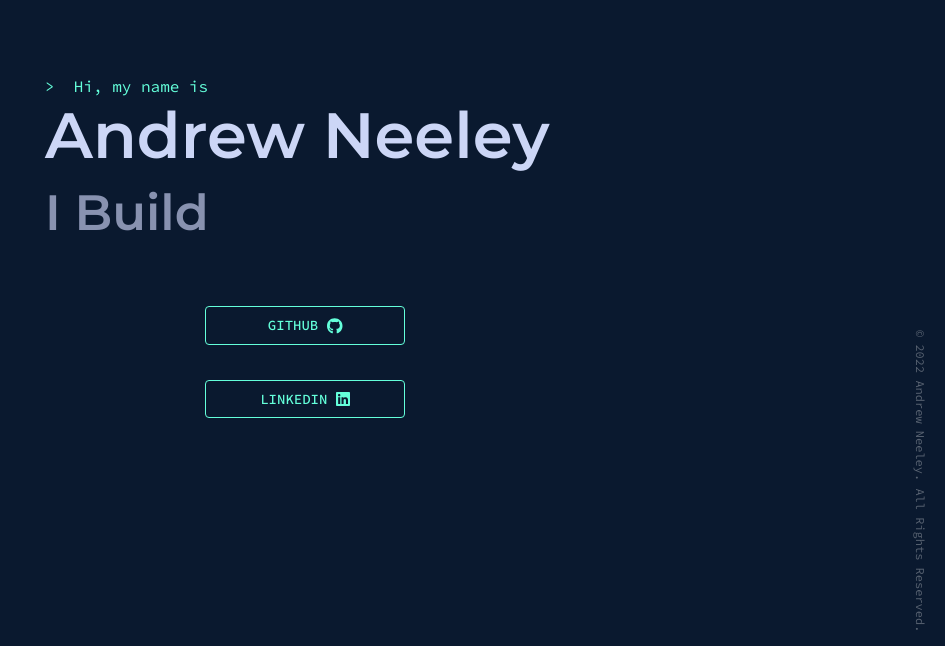
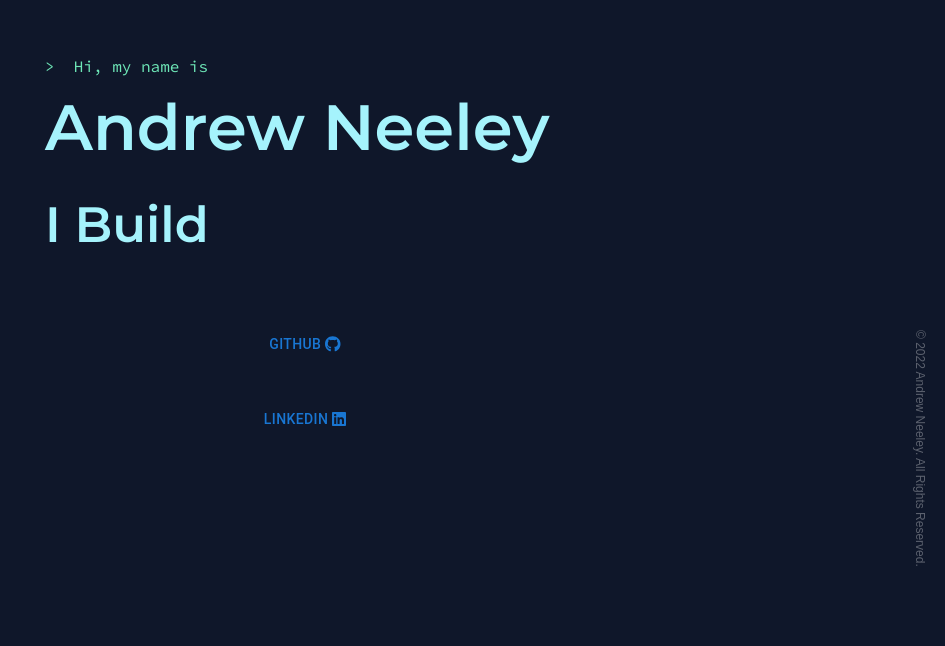
Before and after one commit to aneeley100/portfolio, a Next.js app: page / in a window 1280 px wide. Shown: the part 154-800 px from the top of the page, without its empty margins (335-1280 px from the left). Built offline with nearby package versions, Linux system fonts and the light colour scheme.

Commit message:
more tailwind conversion

```diff
--- a/components/Foot.jsx
+++ b/components/Foot.jsx
@@ -1,11 +1,9 @@
-import { Box, Typography } from "@mui/material"
-
 import styles from "../styles/Foot.module.css"
 
 export default function Foot() {
-    return (
-        <Box className={styles.footer}>
-          <div className={styles.footerText}> © {(new Date().getFullYear())} Andrew Neeley. All Rights Reserved.</div>
-        </Box>
-    )
+  return (
+    <div className={styles.footer}>
+      <div className={styles.footerText}> © {(new Date().getFullYear())} Andrew Neeley. All Rights Reserved.</div>
+    </div>
+  )
 }
--- a/components/ProfileLink.jsx
+++ b/components/ProfileLink.jsx
@@ -1,10 +1,10 @@
-import { Box, Button, Typography } from "@mui/material"
+import { Button } from "@mui/material"
 import Link from "next/link"
 
 export default function ProfileLink({ children, href }) {
   return (
     <Link href={href} passHref={true}>
-      <Button component={"a"} sx={{ borderStyle: "solid", borderWidth: 1, width: 200, color: "primary" }}>
+      <Button component={"a"} className="border-solid text-emerald-300 border w-48">
         {children}
       </Button>
     </Link>
--- a/pages/_app.jsx
+++ b/pages/_app.jsx
@@ -6,65 +6,47 @@ import { Foot } from '../components'
 import Head from 'next/head'
 
 export default function MyApp({ Component, pageProps }) {
-  const mainTheme = createTheme({
-    typography: {
-      fontFamily: '"Source Code Pro", monospace',
-      h1: {
-        fontSize: '4rem',
-        fontWeight: '600',
-        letterSpacing: '0px',
-        fontFamily: '"Montserrat", sans',
-      },
-    },
-    palette: {
-      primary: {
-        main: '#64ffda'
-      },
-      secondary: {
-        main: '#57cbff',
-        pink: '#f57dff'
-      },
-      text: {
-        primary: '#ccd6f6',
-        dim: '#a8b2d1',
-        dimmest: '#8892b0',
-      },
-      background: {
-        default: '#0a192f',
-        light: '#112240',
-        lightest: '#233554',
-        dark: '#020c1b',
-        terminal: '#00000061',
-      }
-    },
-  });
-
-  const startTheme = createTheme({
-    palette: {
-      primary: {
-        main: '#000'
-      },
-      text: {
-        terminal: '#fff'
-      },
-      background: {
-        default: '#fff',
-        terminal: '#000'
-      }
-    },
-  });
-
-  const [activeTheme, setActiveTheme] = useState(mainTheme)
+  // const mainTheme = createTheme({
+  //   typography: {
+  //     fontFamily: '"Source Code Pro", monospace',
+  //     h1: {
+  //       fontSize: '4rem',
+  //       fontWeight: '600',
+  //       letterSpacing: '0px',
+  //       fontFamily: '"Montserrat", sans',
+  //     },
+  //   },
+  //   palette: {
+  //     primary: {
+  //       main: '#64ffda'
+  //     },
+  //     secondary: {
+  //       main: '#57cbff',
+  //       pink: '#f57dff'
+  //     },
+  //     text: {
+  //       primary: '#ccd6f6',
+  //       dim: '#a8b2d1',
+  //       dimmest: '#8892b0',
+  //     },
+  //     background: {
+  //       default: '#0a192f',
+  //       light: '#112240',
+  //       lightest: '#233554',
+  //       dark: '#020c1b',
+  //       terminal: '#00000061',
+  //     }
+  //   },
+  // });
 
   return (
-    <ThemeProvider theme={activeTheme}>
-      <CssBaseline />
+    <>
       <Head>
         <link rel="icon" href="/favicon.ico" />
         <title>Andrew Neeley | Portfolio</title>
       </Head>
       <Foot />
       <Component {...pageProps} />
-    </ThemeProvider>
+    </>
   )
 }
--- a/pages/index.jsx
+++ b/pages/index.jsx
@@ -1,4 +1,4 @@
-import { Box, Typography } from "@mui/material";
+import { span } from "@mui/material";
 import { useRouter } from "next/router";
 import { useState } from "react";
 import Typewriter from "typewriter-effect";
@@ -32,30 +32,18 @@ export default function Home() {
 
   return (
     <>
-      <Box
+      <div
         className="w-screen h-screen flex flex-col items-center justify-center">
-        <Box>
-          <Typography
-            fontFamily={"Source Code Pro"}
-            color={"primary"}>
+        <div>
+          <span className="font-term text-emerald-300">
             &gt;&nbsp; Hi, my name is
-          </Typography>
-          <Typography
-            variant='h1'
-            color={"text.primary"}
-            sx={{ fontWeight: 600, fontSize: "min(4rem, 11.5vw)" }}>
+          </span>
+          <h1
+          className="text-dynamicName">
             Andrew Neeley
-          </Typography>
-          <Typography
-            variant='h1'
-            color={"text.dimmest"}
-            sx={{
-              minWidth: "min(520px, 95vw)",
-              display: "flex",
-              flexDirection: "row",
-              fontSize: "min(3.1rem, 9vw)",
-              marginTop: "12px",
-            }}>
+          </h1>
+          <h1
+          className="text-dynamicSub min-w-dynamicSub flex flex-row mt-3">
             I Build
             <div key={gradient} style={gradientStyle}>
               &nbsp;
@@ -90,9 +78,9 @@ export default function Home() {
               />
 
             </div>
-          </Typography>
-        </Box>
-        <Box className="mt-16 flex flex-col h-28 items-center justify-between">
+          </h1>
+        </div>
+        <div className="mt-16 flex flex-col h-28 items-center justify-between">
           <ProfileLink href='https://www.github.com/aneeley05'>
             Github&nbsp;
             <FontAwesomeIcon className="h-4" icon={faGithub} />{" "}
@@ -104,8 +92,8 @@ export default function Home() {
               icon={faLinkedin}
             />{" "}
           </ProfileLink>
-        </Box>
-      </Box>
+        </div>
+      </div>
     </>
   );
 }
--- a/styles/globals.css
+++ b/styles/globals.css
@@ -1,12 +1,20 @@
 @tailwind base;
 @tailwind components;
 @tailwind utilities;
+@tailwind variants;
 
-body, html {
-  overflow: hidden;
-  transition: width, height 0ms !important;
+body,
+html {
+	overflow: hidden;
+  padding: 0;
+  margin: 0;
+  @apply font-body bg-slate-900 text-cyan-200;
+}
+
+h1 {
+  @apply font-display font-semibold text-[4rem];
 }
 
 * {
-  box-sizing: border-box;
+	box-sizing: border-box;
 }
--- a/tailwind.config.js
+++ b/tailwind.config.js
@@ -5,7 +5,20 @@ module.exports = {
     "./components/**/*.{js,ts,jsx,tsx}",
   ],
   theme: {
-    extend: {},
+    extend: {
+      fontSize: {
+        dynamicName: "min(4rem, 11.5vw)",
+        dynamicSub: 'min(3.1rem, 9vw)',
+      },
+      minWidth: {
+        dynamicSub: 'min(520px, 95vw)',
+      }
+    },
+    fontFamily: {
+      term: ["Source Code Pro", "monospace"],
+      display: ["Montserrat", "sans-serif"],
+      body: ["sans-serif"],
+    },
   },
   plugins: [],
 }
```
Also changed, not shown: 2 other files (tests, documents, lock files or other folders).
